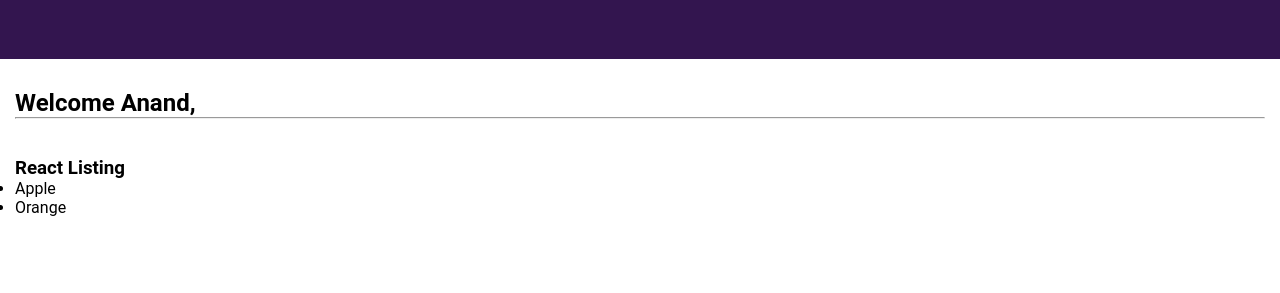
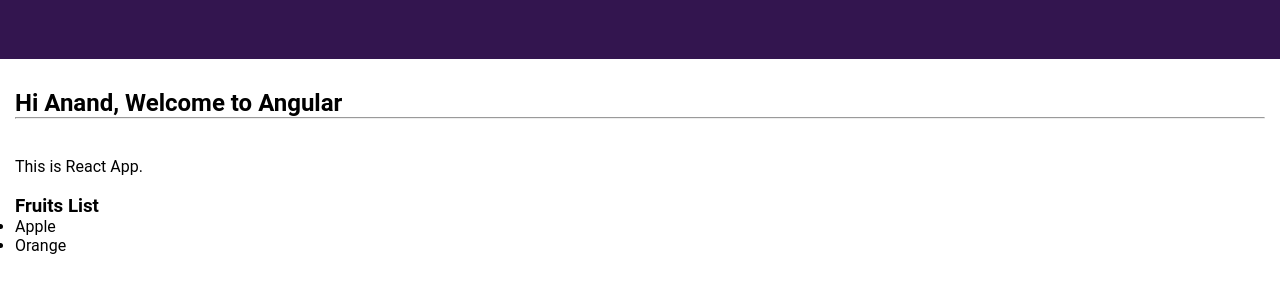
Before and after one commit to anandrsystem/ng-react, a React app: page / in a window 1280 px wide. Shown: the part 141-434 px from the top of the page. Built offline with nearby package versions, Linux system fonts and the light colour scheme; some packages are replaced by stand-ins of ours.

Commit message:
data passing.

```diff
--- a/index.html
+++ b/index.html
@@ -14,11 +14,11 @@
             <h1>Angular 1.x with React Demo</h1>
         </header>
         <div class="content">
-            <h2>Welcome {{helloTo}},</h2>
+            <h2>Hi {{helloTo}}, Welcome to Angular</h2>
         </div>
         <div class="content">
             <hr /><br /><br />
-            <react-directive></react-directive>
+            <react-directive fruits="fruits"></react-directive>
         </div>
     </div>
 </body>
--- a/main.js
+++ b/main.js
@@ -3,6 +3,7 @@
 const  app = angular.module('app', []);
 app.controller("MainController", function ($scope) {
   $scope.helloTo = "Anand";
+  $scope.fruits = ['Apple', 'Orange'];
 });
 
 export default app;
--- a/src/angular/reactDirective.js
+++ b/src/angular/reactDirective.js
@@ -1,15 +1,18 @@
 import app from '../../main';
-import React from "react";
-import ReactDOM from "react-dom";
-import ListComponent from "../react/ListComponent";
+import React from 'react';
+import ReactDOM from 'react-dom';
+
+import App from '../react/index';
 
 const reactDirective = app.directive('reactDirective', function () {
   return {
     template: '<div id="reactapp"></div>',
+    scope: {
+      fruits: '='
+    },
     link: function (scope, el, attrs) {
-      const list = ['Apple', 'Orange'];
       ReactDOM.render(
-        <ListComponent itemsList={list} />
+        <App itemsList={scope.fruits} />
         , reactapp);
 
     }
--- a/src/react/ListComponent.js
+++ b/src/react/components/ListComponent.js
@@ -12,7 +12,7 @@
 
     return (
       <div>
-        <h3>React Listing</h3>
+        <h3>Fruits List</h3>
         <ul>{list}</ul>
       </div>
     );
--- /dev/null
+++ b/src/react/index.js
@@ -0,0 +1,13 @@
+import React from 'react';
+
+import ListComponent from './components/ListComponent';
+
+const App = (props) => {
+  return <div>
+    This is React App.
+    <br /><br />
+    <ListComponent itemsList={props.itemsList} />
+  </div>
+}
+
+export default App;
--- a/webpack.config.js
+++ b/webpack.config.js
@@ -22,7 +22,7 @@
         }
       },
       {
-        test: /\.(png|svg|jpg|gif)$/,
+        test: /\.(png|svg|jpg|gif|css)$/,
         use: [
           {
             loader: 'file-loader'
```
